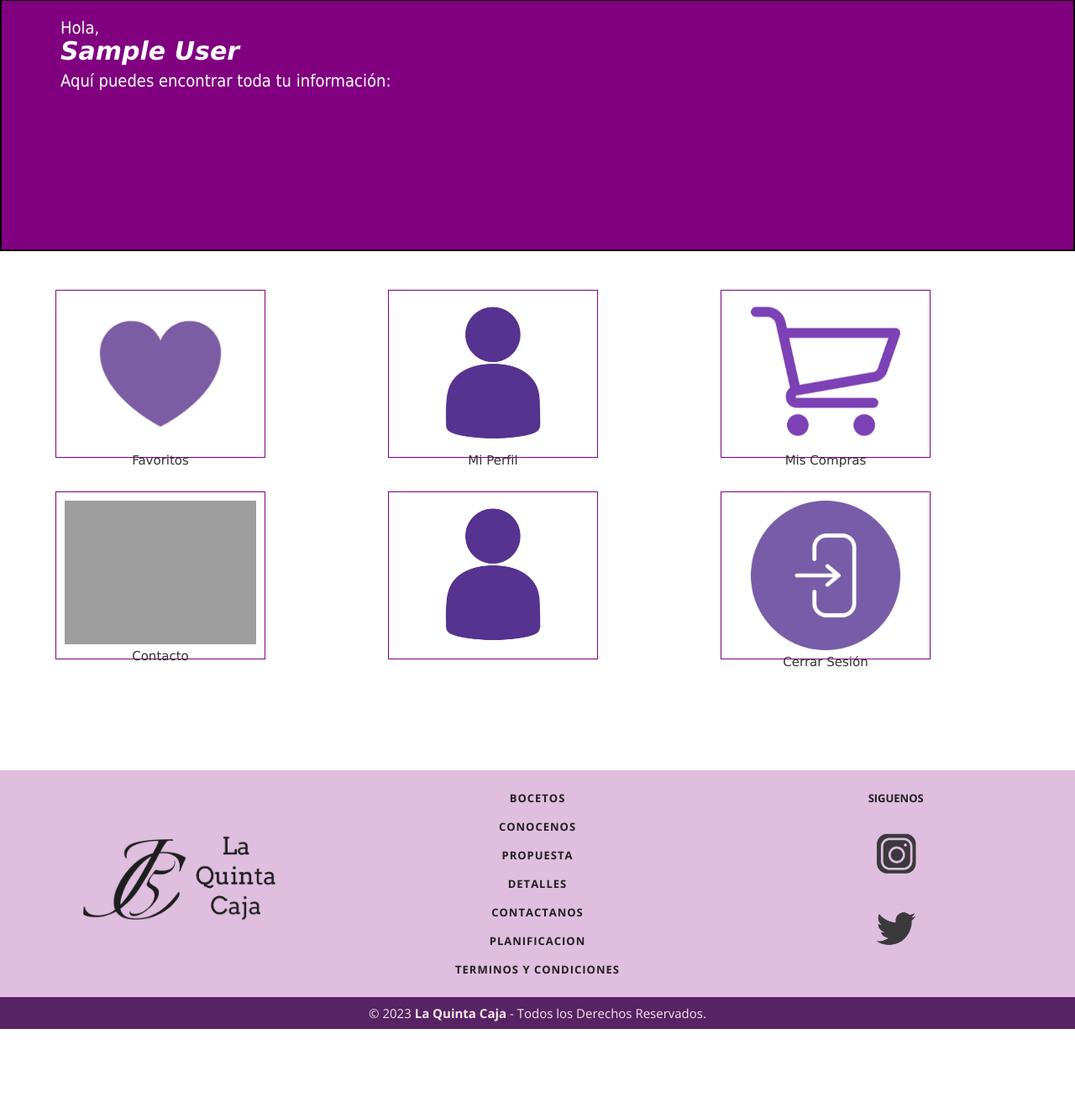
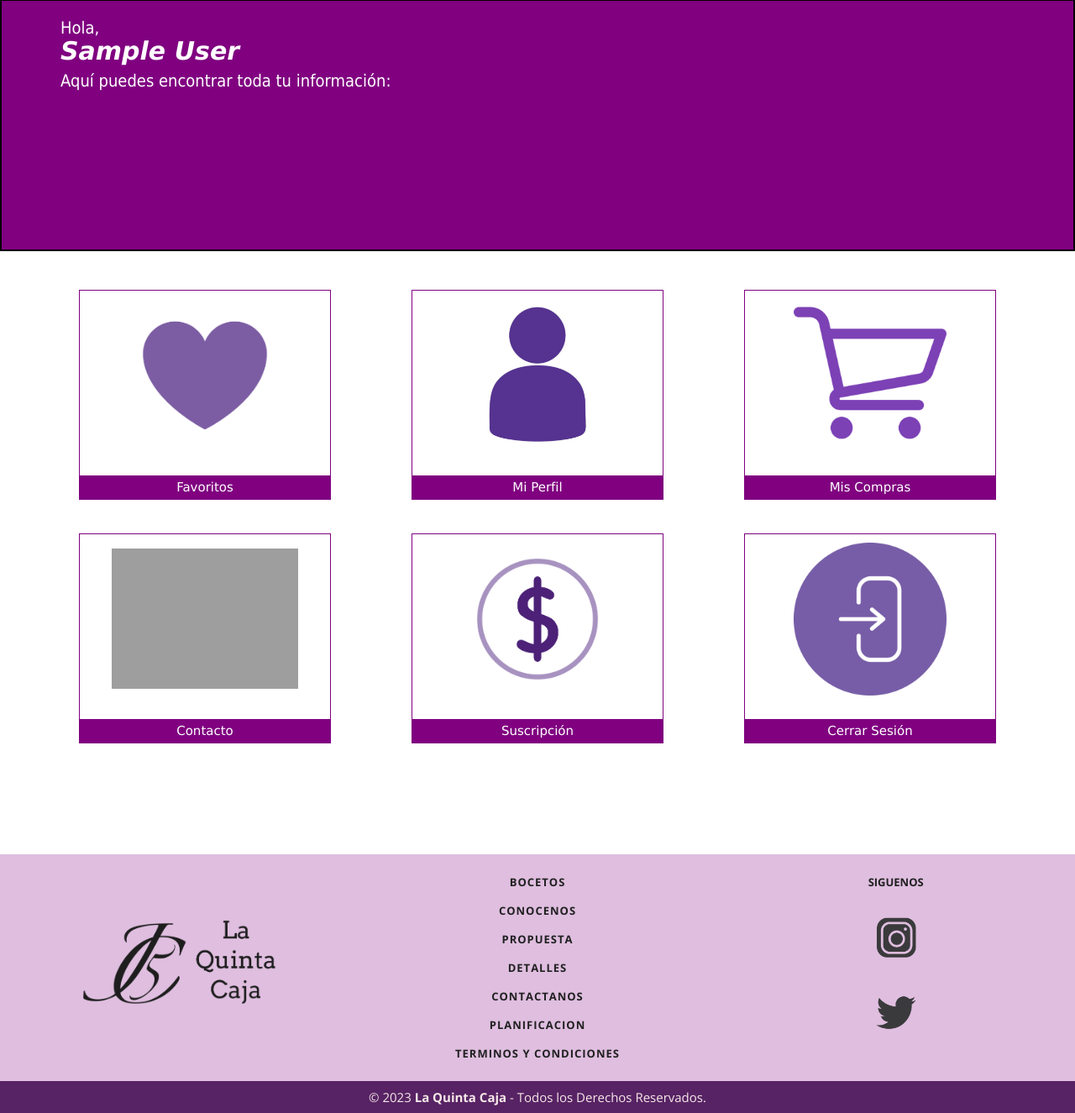
Before and after one commit to alexpareja/AplicacionesWeb, a PHP site: page /miCuenta.php in a window 1280 px wide. Shown: the part 113-1438 px from the top of the page at 84% size. Before the commit the page ends 1338 px from the top, so only its background shows below. Run offline with PHP 8.4, Linux system fonts and the light colour scheme; the visitor is signed in with stand-in values (Sample User, id 1); grey boxes are pictures that could not be loaded.

Commit message:
css miCuenta terminado

```diff
--- a/css/plantilla.css
+++ b/css/plantilla.css
@@ -71,14 +70,14 @@ main article {
 
 .imagen-contenedor {
   width: 100%;
-  max-width: 250px;
-  height: 200px;
+  max-width: 300px;
+  height: 250px;
   border: 1px solid #800080;
   padding: 10px;
   box-sizing: border-box;
-  display: flex;
-  flex-direction: column;
-  align-items: center;
+  position: relative;
+  display: inline-block;
+  text-align: center;
 }
 
 .imagen-contenedor:hover {
@@ -86,17 +85,25 @@ main article {
 }
 
 .imagen-contenedor p {
-  margin-top: 5px;
   text-align: center;
+  position: absolute;
+  left: 0;
+  right: 0;
+  bottom: 0;
+  margin: 0;
+  padding: 5px;
+  background-color: rgba(128, 0, 128);
+  color: #fff;
+  z-index: 2;
 }
 
 .imagen-contenedor img {
   margin: 0 auto;
   transition: all 0.3s ease-in-out;
-  width: 100%;
-  height: 100%;
+  width: 80%;
+  height: 80%;
   object-fit: contain;
-  z-index: 2;
+  z-index: 1;
 }
 
 .imagen-contenedor:hover img {
--- a/miCuenta.php
+++ b/miCuenta.php
@@ -52,7 +52,8 @@ $contenidoPrincipal = <<<EOS
   <li>
     <a href="miPerfil.php">
         <div class="imagen-contenedor">
-            <img class='imgMiPerfil' src="img/miPerfil.jpg" alt="Imagen Mi perfil">
+            <img class='imgMiPerfil' src="img/suscripcion.png" alt="Imagen Mi perfil">
+            <p>Suscripción</p>
         </div>
     </a>
   </li>
```
Also changed, not shown: other parts of css/plantilla.css (+26 -10 lines), miPerfil.php (+20 -7 lines), img/suscripcion.png (added).
